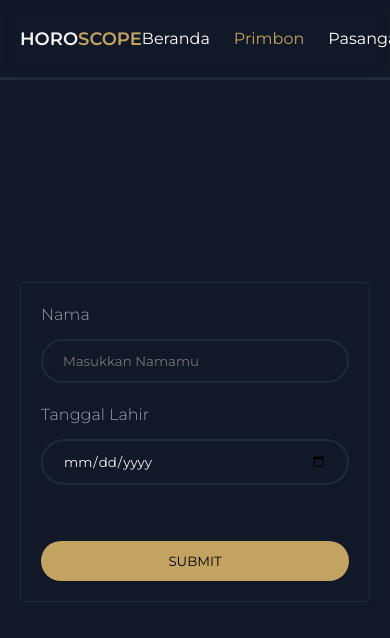
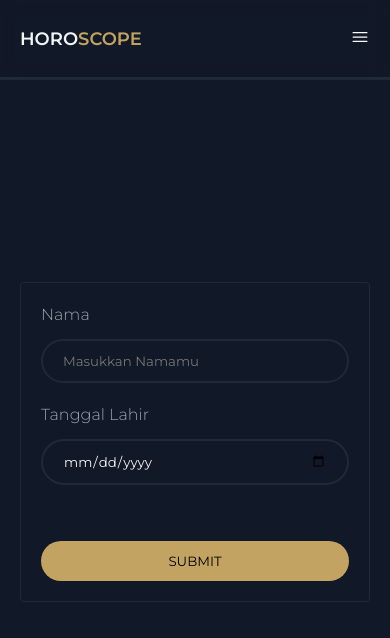
Before and after one commit to izzaalfiansyah/java-horoscope, a Vue app: page /#/primbon in a window 390 px wide. Shown: the top 638 px of the page. Built offline with nearby package versions, Linux system fonts and the light colour scheme.

Commit message:
make mobile sidebar

```diff
--- a/src/App.vue
+++ b/src/App.vue
@@ -1,4 +1,6 @@
 <script lang="ts" setup="">
+import { ref } from "vue";
+
 interface Menu {
   path: string;
   title: string;
@@ -22,6 +24,12 @@ const menus: Menu[] = [
     title: "Pekerjaan",
   },
 ];
+
+const showSidebar = ref(false);
+
+const toggleSidebar = () => {
+  showSidebar.value = !showSidebar.value;
+};
 </script>
 
 <template>
@@ -34,13 +42,57 @@ const menus: Menu[] = [
       <div class="text-lg font-semibold">
         HORO<span class="text-primary">SCOPE</span>
       </div>
-      <div>
-        <ul class="list-none flex space-x-6 font-normal">
+      <button
+        class="border-none bg-transparent text-white"
+        @click="toggleSidebar"
+      >
+        <svg
+          xmlns="http://www.w3.org/2000/svg"
+          fill="none"
+          viewBox="0 0 24 24"
+          stroke-width="1.5"
+          stroke="currentColor"
+          class="size-5"
+        >
+          <path
+            stroke-linecap="round"
+            stroke-linejoin="round"
+            d="M3.75 6.75h16.5M3.75 12h16.5m-16.5 5.25h16.5"
+          />
+        </svg>
+      </button>
+      <div
+        class="lg:block fixed z-30 top-0 bottom-0 right-0 w-72 lg:w-auto lg:bg-transparent bg-gray-900 h-screen lg:h-auto border-l-solid lg:border-l-none border-gray-800 lg:p-0 p-5 lg:!translate-x-0 translate-x-full transition"
+        :class="{ '!translate-x-0': showSidebar }"
+      >
+        <div class="text-right mb-10">
+          <button class="bg-transparent border-none" @click="toggleSidebar">
+            <svg
+              xmlns="http://www.w3.org/2000/svg"
+              fill="none"
+              viewBox="0 0 24 24"
+              stroke-width="1.5"
+              stroke="currentColor"
+              class="size-5 text-white"
+            >
+              <path
+                stroke-linecap="round"
+                stroke-linejoin="round"
+                d="M6 18 18 6M6 6l12 12"
+              />
+            </svg>
+          </button>
+        </div>
+
+        <ul
+          class="list-none flex lg:flex-row flex-col lg:space-y-0 space-y-5 lg:space-x-6 font-normal"
+        >
           <li v-for="item in menus">
             <router-link
               :to="item.path"
               class="no-underline text-white hover:text-primary"
               :class="{ '!text-primary': item.path == $route.fullPath }"
+              @click="toggleSidebar"
             >
               {{ item.title }}
             </router-link>
--- a/src/components/Accordion.vue
+++ b/src/components/Accordion.vue
@@ -36,7 +36,7 @@ const toggleContent = () => {
       </svg>
     </div>
     <p
-      class="text-gray-400 mt-3"
+      class="text-gray-400 mt-3 lg:text-base text-sm"
       :class="{ hidden: !showContent }"
       v-html="content"
     ></p>
--- a/src/pages/coming-soon/index.vue
+++ b/src/pages/coming-soon/index.vue
@@ -1,3 +1,3 @@
 <template>
-  <div class="h-screen flex items-center justify-center">Coming Soon....</div>
+  <div class="h-screen flex items-center justify-center">Coming Soon</div>
 </template>
--- a/src/pages/index.vue
+++ b/src/pages/index.vue
@@ -4,7 +4,7 @@
   >
     <img
       src="https://static.vecteezy.com/system/resources/thumbnails/029/145/582/small_2x/astrology-wheel-with-zodiac-signs-vintage-frame-divine-magic-hand-drawn-antique-illustration-png.png"
-      class="w-350px"
+      class="lg:w-350px w-300px"
       alt=""
     />
     <div
--- a/src/pages/primbon/index.vue
+++ b/src/pages/primbon/index.vue
@@ -138,7 +138,7 @@ const handleSubmit = async () => {
             <span class="font-normal text-primary">{{ item.nama }}</span>
             memiliki arti {{ item.arti }}
           </div>
-          <p class="text-gray-400">{{ item.detail }}</p>
+          <p class="text-gray-400 lg:text-base text-sm">{{ item.detail }}</p>
         </div>
       </div>
     </div>
```
